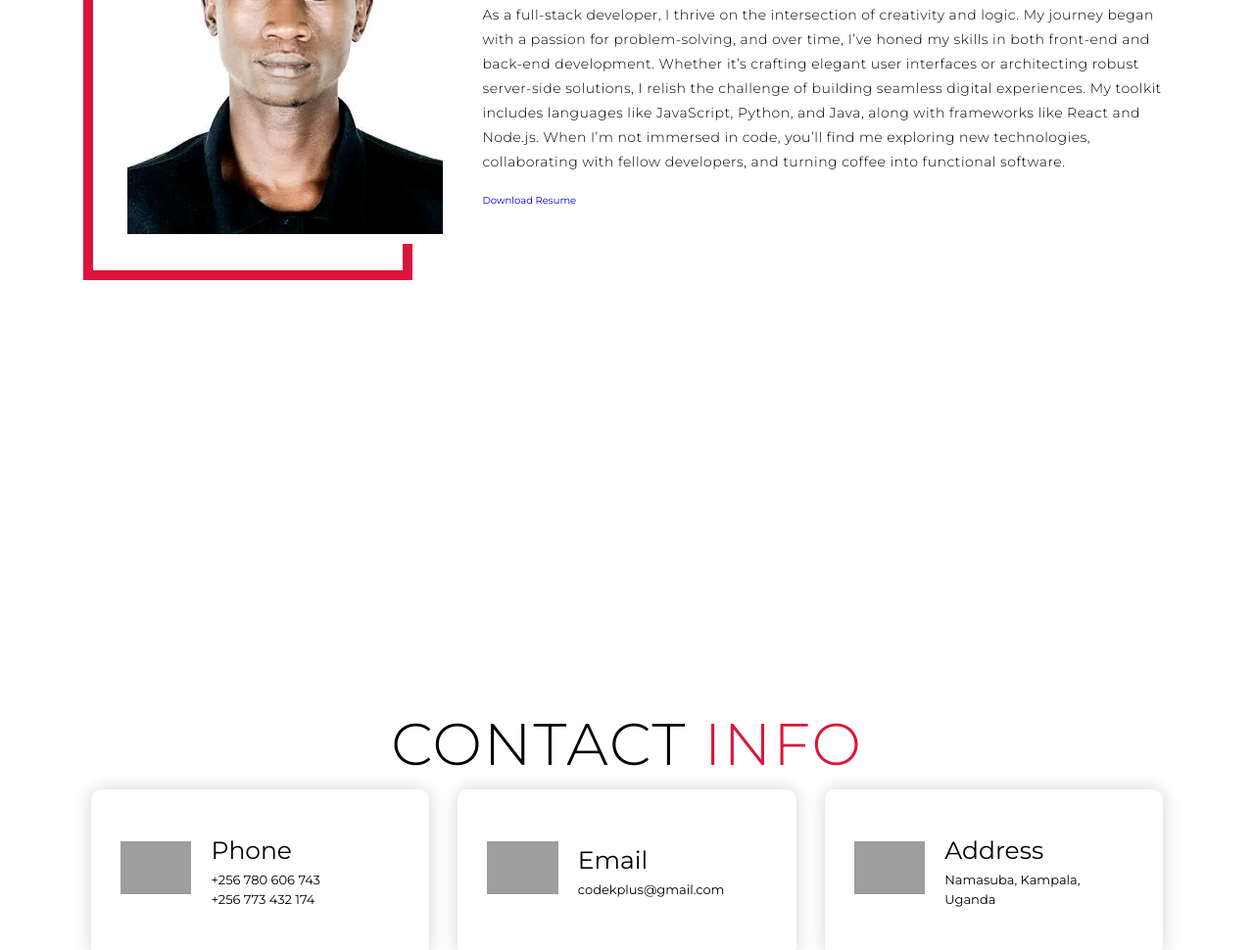
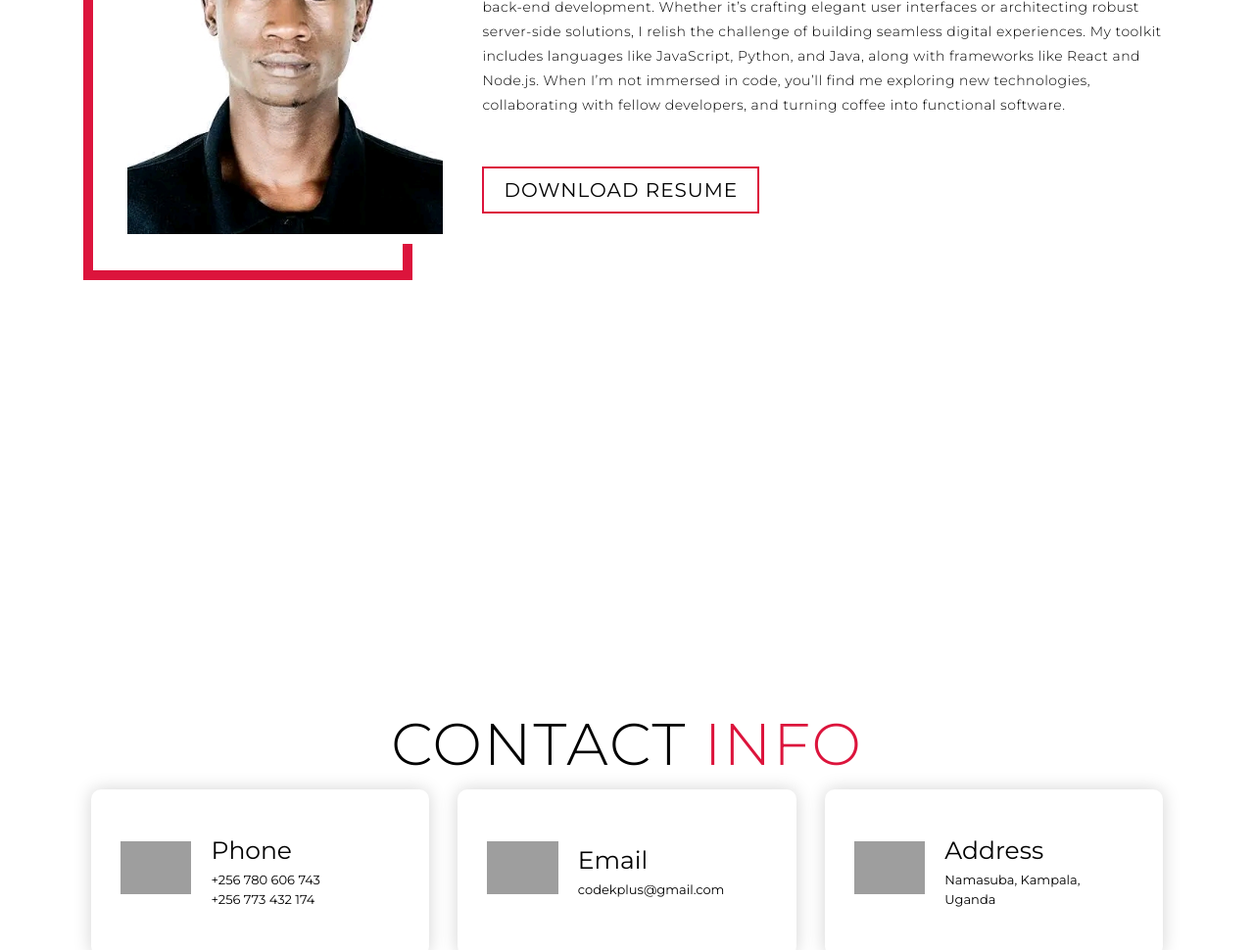
Before and after one commit to SamuelsOdur/portfolio, a plain HTML site: page index.html in a window 1280 px wide. Shown: the part 4319-5289 px from the top of the page at 98% size. Drawn offline with Linux system fonts and the light colour scheme; grey boxes are pictures that could not be loaded.

Commit message:
Update index.html

```diff
--- a/index.html
+++ b/index.html
@@ -174,7 +174,7 @@
         <h1 class="section-title">About <span>me</span></h1>
         <h2>Fullstack Developer</h2>
         <p>As a full-stack developer, I thrive on the intersection of creativity and logic. My journey began with a passion for problem-solving, and over time, I’ve honed my skills in both front-end and back-end development. Whether it’s crafting elegant user interfaces or architecting robust server-side solutions, I relish the challenge of building seamless digital experiences. My toolkit includes languages like JavaScript, Python, and Java, along with frameworks like React and Node.js. When I’m not immersed in code, you’ll find me exploring new technologies, collaborating with fellow developers, and turning coffee into functional software. </p>
-        <a href="./Download Resume/Odur-Samuel-CV.pdf" download="mycvSamOdur">Download Resume</a>
+        <a href="./Download Resume/Odur-Samuel-CV.pdf" class="cta" download="mycvSamOdur">Download Resume</a>
       </div>
     </div>
   </section>
```
